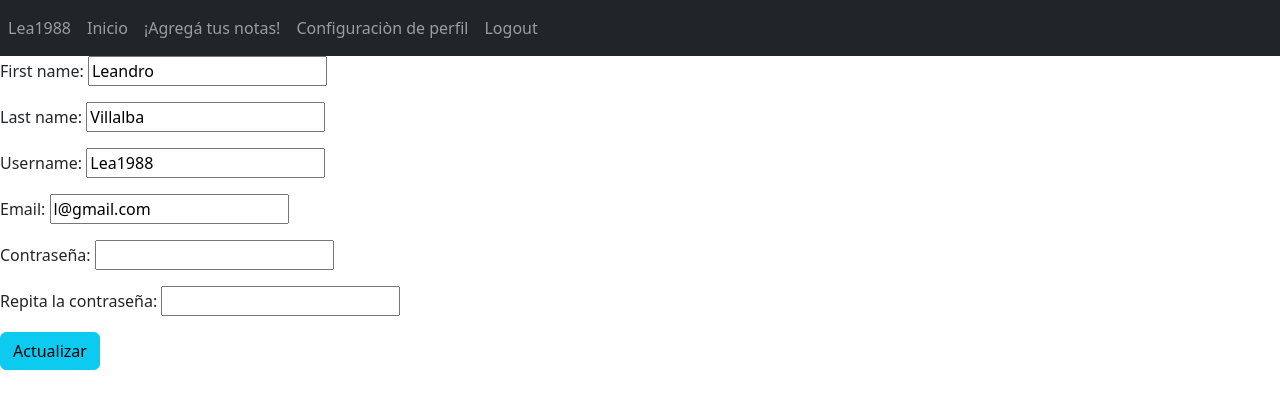
After one commit to Lelo88/ProyectoFinal-LeandroVillalba, a Django app: page /edita-usuario/ in a window 1280 px wide. The commit adds this page. Shown: the top 409 px of the page. Run offline with Django 4.2, Linux system fonts and the light colour scheme; a user stored in the database is signed in.

Commit message:
creacion de edicion de perfil

```diff
--- a/ProyectoFinal/AppInicio/static/css/notas.css
+++ b/ProyectoFinal/AppInicio/static/css/notas.css
@@ -12,3 +12,8 @@
     height: 50px;
     width: 50px;
 }
+
+.fondo{
+    background: local;
+    background-image: url("https://www.freejpg.com.ar/asset/OLD/comps/f003875.jpg");
+}
--- a/ProyectoFinal/AppInicio/templates/base.html
+++ b/ProyectoFinal/AppInicio/templates/base.html
@@ -10,7 +10,7 @@
     <title>Document</title>
 </head>
 
-<body class="fondo">
+<body>
     <header>
         <nav class="navbar navbar-expand navbar-dark bg-dark text-center">
             <ul class="nav navbar-nav">
@@ -26,7 +26,7 @@
                     <a class="nav-link add" href="{% url 'Agregado-Notas' %}">¡Agregá tus notas!</a>
                 </li>
                 <li class="nav-item">
-                    <a class="nav-link add" href="">Settings</a>
+                    <a class="nav-link add" href="{% url 'Editar-Usuario' %}">Configuraciòn de perfil</a>
                 </li>
                 <li class="nav-item">
                     <a class="nav-link add" href="{% url 'Logout' %}">Logout</a>
--- a/ProyectoFinal/AppUsuario/forms.py
+++ b/ProyectoFinal/AppUsuario/forms.py
@@ -1,6 +1,7 @@
 from django import forms
 from django.contrib.auth.forms import UserCreationForm, UserChangeForm, AuthenticationForm
 from django.contrib.auth.models import User
+
 
 class UserRegisterForm(UserCreationForm):
 
@@ -26,3 +27,24 @@ class Autenticacion(AuthenticationForm):
             'email': forms.EmailInput(attrs={'class':'login__input', 'id':'login-input-user'}),
             'password': forms.PasswordInput(attrs={'class':'login__input','id':'login-input-password1'})
         }
+
+class EditaUsuario(UserChangeForm):
+    password = forms.CharField(
+        help_text = "",
+        widget= forms.HiddenInput(), required = False
+    )
+    username=forms.CharField(required=False)
+    email=forms.CharField(required=False)
+    password1 = forms.CharField(label = "Contraseña", widget=forms.PasswordInput)
+    password2 = forms.CharField(label = "Repita la contraseña", widget=forms.PasswordInput)
+
+    class Meta:
+        model = User
+        fields = ['first_name', 'last_name', 'username', 'email', 'password1', 'password2']
+
+
+    def clean_password2(self):
+        password2 = self.cleaned_data['password2']
+        if password2 != self.cleaned_data['password1']:
+            raise forms.ValidationError('¡No coinciden las contraseñas!')
+        return password2
--- /dev/null
+++ b/ProyectoFinal/AppUsuario/templates/edita-perfil.html
@@ -0,0 +1,12 @@
+{% extends 'base.html' %}
+
+
+{% block body %}
+<form  method="POST">{% csrf_token %}
+
+    {{formulario_usuario.as_p}}
+
+    <input type="submit" value="Actualizar" class="btn-info btn"/>
+
+</form>
+{% endblock body %}
--- a/ProyectoFinal/AppUsuario/urls.py
+++ b/ProyectoFinal/AppUsuario/urls.py
@@ -1,6 +1,6 @@
 from django.urls import path, include
 
-from .views import loginView, registrar
+from .views import loginView, registrar, editar_usuario
 
 from django.contrib.auth.views import LogoutView
 
@@ -8,5 +8,6 @@ urlpatterns = [
     path('registro/', registrar, name = 'Registro'),
     path('login/', loginView, name='Login'),
     path('', include('AppNotas.urls')),
-    path('inicio/',LogoutView.as_view(template_name='inicio.html'), name='Logout' )
+    path('inicio/',LogoutView.as_view(template_name='inicio.html'), name='Logout' ),
+    path('edita-usuario/', editar_usuario , name= 'Editar-Usuario')
 ]
--- a/ProyectoFinal/AppUsuario/views.py
+++ b/ProyectoFinal/AppUsuario/views.py
@@ -1,11 +1,12 @@
 from django.shortcuts import render
 
-# Create your views here.
 from django.shortcuts import render, redirect
-from .forms import UserRegisterForm, Autenticacion
-from django.contrib.auth import authenticate, login, logout
+from .forms import UserRegisterForm, Autenticacion, EditaUsuario
+from django.contrib.auth import authenticate, login
 
-# Create your views here.
+from django.contrib import messages
+
+
 
 def registrar(request):
 
@@ -45,8 +46,6 @@ def loginView(request):
 
                 login(request, user)
                 return redirect('Notas')
-                #return render(request, '/ProyectoFinal/AppNotas/templates/notas.html', {'mensaje' : f'Bienvenido {usuario}'})
-
             else:
                 return redirect('Login')
 
@@ -58,4 +57,31 @@ def loginView(request):
 
         return render(request, "login.html", {"mi_formulario": mi_formulario})
 
-# Create your views here.
+def editar_usuario(request):
+
+    usuario = request.user
+
+    if request.method == 'POST':
+
+        formulario_usuario = EditaUsuario(request.POST)
+
+        if formulario_usuario.is_valid():
+
+            data = formulario_usuario.cleaned_data
+
+            usuario.first_name = data['first_name']
+            usuario.last_name = data['last_name']
+            usuario.username = data['username']
+            usuario.email = data['email']
+            usuario.set_password(data['password1'])
+
+            usuario.save()
+
+            return redirect('Inicio')
+
+        return redirect('Editar-Usuario')
+
+    else:
+        formulario_usuario = EditaUsuario(instance = request.user)
+
+        return render(request,'edita-perfil.html', {'formulario_usuario': formulario_usuario})
```
Also changed, not shown: ProyectoFinal/AppInicio/static/images/anotador.jpg (renamed from ProyectoFinal/AppInicio/static/images/b0f241ee6424d23dbb5b71f6fb71d670.jpg), ProyectoFinal/db.sqlite3.
